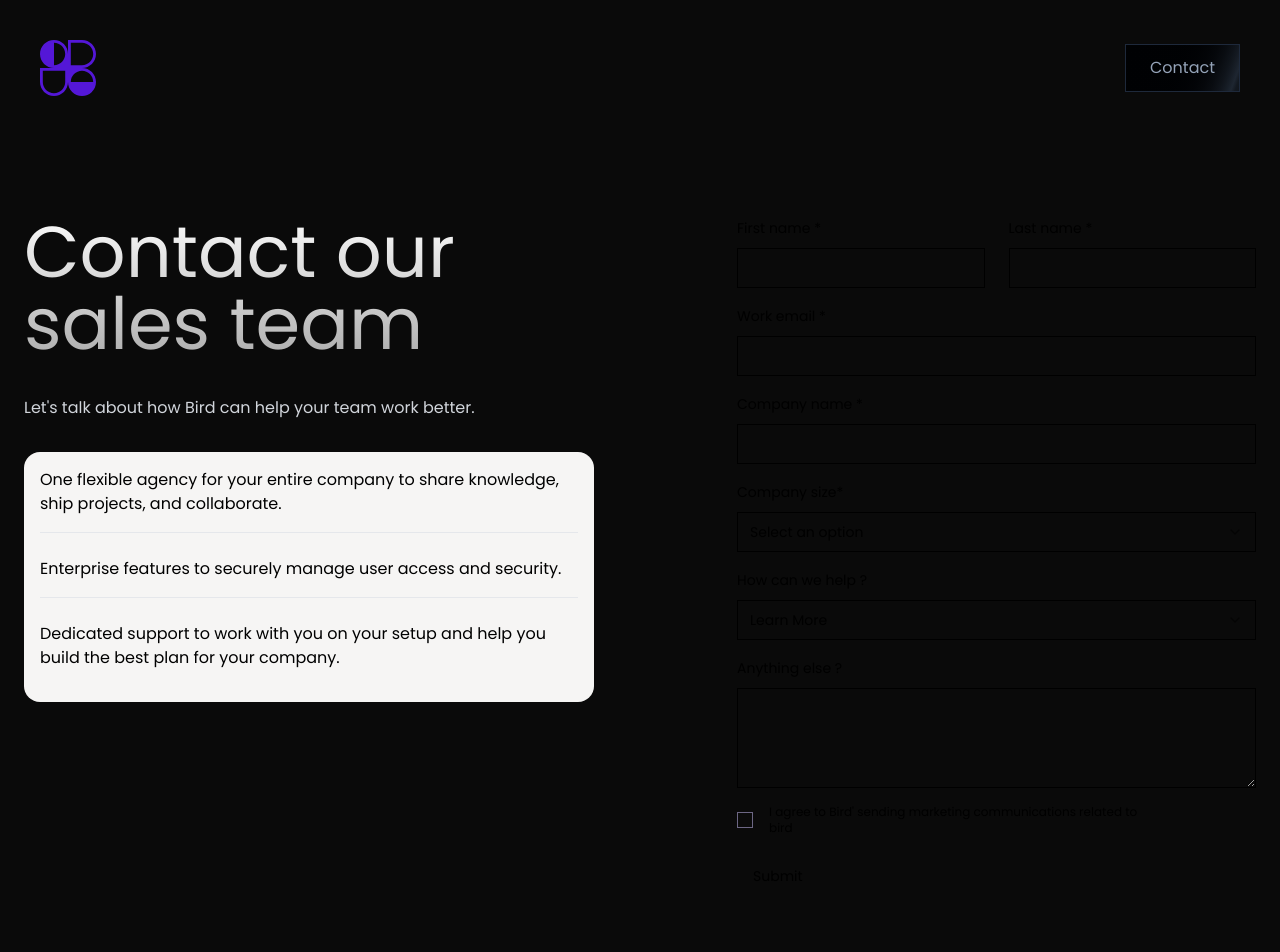
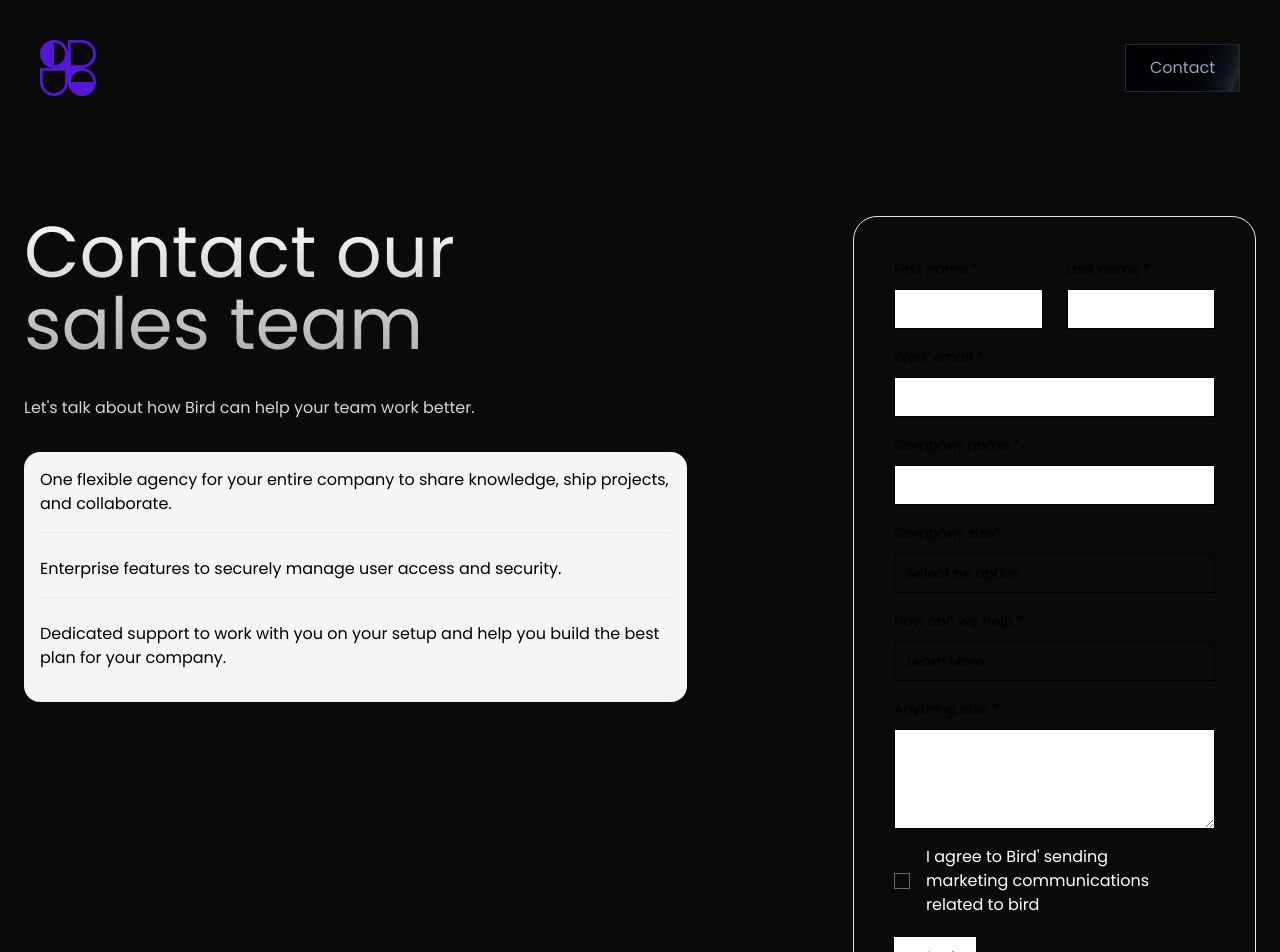
Before and after one commit to Beka-Merebashvili/Digital-Marketing-Agency, a Next.js app: page /contact in a window 1280 px wide. Shown: the top 952 px of the page. Built offline with nearby package versions, Linux system fonts and the light colour scheme.

Commit message:
change contact form styles

```diff
--- a/src/app/contact/page.tsx
+++ b/src/app/contact/page.tsx
@@ -155,12 +155,13 @@
           </div>
         </div>
 
+        {/* <div className="bg-white py-4 px-3"></div> */}
+
         <Form {...form}>
           {!submitted ? (
              <form
              onSubmit={form.handleSubmit(onSubmit)}
-              className="
-            space-y-4 "
+             className="space-y-4 h-full border rounded-3xl p-10 md:w-1/3 "
            >
              <div className="md:flex items-center gap-6 ">
                <FormField
@@ -181,9 +182,7 @@
                  name="last_name"
                  render={({ field }) => (
                    <FormItem className="items-center justify-center  w-full">
-                      <FormLabel className="w-60 text-sm ">
-                        Last name *
-                      </FormLabel>
+                     <FormLabel className="w-60 text-sm ">Last name *</FormLabel>
                      <FormControl>
                        <Input {...field} />
                      </FormControl>
@@ -210,9 +209,7 @@
                name="company_name"
                render={({ field }) => (
                  <FormItem className="items-center justify-center  w-full">
-                    <FormLabel className="w-60 text-sm">
-                      Company name *
-                    </FormLabel>
+                   <FormLabel className="w-60 text-sm">Company name *</FormLabel>
                    <FormControl>
                      <Input {...field} />
                    </FormControl>
@@ -221,12 +218,14 @@
              />
 
              <FormField
+               control={form.control}
+               name="job_title"
                render={({ field }) => (
                  <FormItem className="items-center justify-center w-full">
-                    <FormLabel className="w-60 text-sm ">
-                      Company size*
-                    </FormLabel>
-                    <Select onValueChange={field.onChange}>
+                   <FormLabel className="w-60 text-sm ">Company size*</FormLabel>
+                   <Select
+                     onValueChange={field.onChange}
+                   >
                      <FormControl>
                        <SelectTrigger>
                          <SelectValue placeholder="Select an option" />
@@ -244,7 +243,6 @@
                    </Select>
                  </FormItem>
                )}
-                name={""}
              />
 
              <FormField
@@ -301,7 +299,7 @@
                <div>
                  <Checkbox className="text-[#6c6684]" />
                </div>
-                <div className="text-xs font-light  md:w-3/4 mb-1">
+               <div className="text-white font-light  md:w-3/4 mb-1">
                  I agree to Bird&apos; sending marketing communications related
                  to bird
                </div>
@@ -310,8 +308,9 @@
              <div className="flex items-center gap-4">
                <Button
                  type="submit"
-                  className="text-sm font-light"
+                 className="bg-white text-sm font-light"
                  disabled={loading}
+                 variant="secondary"
                  onClick={() => form.handleSubmit(onSubmit)}
                >
                  Submit
@@ -333,6 +332,8 @@
             </>
           )}
         </Form>
+
+
       </div>
     </div>
   );
--- a/src/components/ui/form.tsx
+++ b/src/components/ui/form.tsx
@@ -93,7 +93,7 @@
   return (
     <Label
       ref={ref}
-      className={cn(error && "text-destructive", className)}
+      className={cn(error && "text-red-500", className)}
       htmlFor={formItemId}
       {...props}
     />
--- a/src/components/ui/input.tsx
+++ b/src/components/ui/input.tsx
@@ -11,7 +11,7 @@
       <input
         type={type}
         className={cn(
-          "flex h-10 w-full rounded-md border border-input bg-background px-3 py-2 text-sm ring-offset-background file:border-0 file:bg-transparent file:text-sm file:font-medium placeholder:text-muted-foreground focus-visible:outline-none focus-visible:ring-2 focus-visible:ring-ring focus-visible:ring-offset-2 disabled:cursor-not-allowed disabled:opacity-50",
+          "flex h-10 w-full rounded-md border border-input bg-white px-3 py-2 text-sm ring-offset-background file:border-0 file:bg-transparent file:text-sm file:font-medium placeholder:text-muted-foreground focus-visible:outline-none focus-visible:ring-2 focus-visible:ring-ring focus-visible:ring-offset-2 disabled:cursor-not-allowed disabled:opacity-50",
           className
         )}
         ref={ref}
--- a/src/components/ui/select.tsx
+++ b/src/components/ui/select.tsx
@@ -1,7 +1,7 @@
 "use client"
 
 import * as React from "react"
-import * as SelectPrimitive from "@radix-ui/react-select"
+import * as SelectPrimitive from "@radix-ui/react-select";
 import { Check, ChevronDown, ChevronUp } from "lucide-react"
 
 import { cn } from "@/lib/utils"
--- a/src/components/ui/textarea.tsx
+++ b/src/components/ui/textarea.tsx
@@ -10,7 +10,7 @@
     return (
       <textarea
         className={cn(
-          "flex min-h-[80px] w-full rounded-md border border-input bg-background px-3 py-2 text-sm ring-offset-background placeholder:text-muted-foreground focus-visible:outline-none focus-visible:ring-2 focus-visible:ring-ring focus-visible:ring-offset-2 disabled:cursor-not-allowed disabled:opacity-50",
+          "flex min-h-[80px] w-full rounded-md border border-input bg-white px-3 py-2 text-sm ring-offset-background placeholder:text-muted-foreground focus-visible:outline-none focus-visible:ring-2 focus-visible:ring-ring focus-visible:ring-offset-2 disabled:cursor-not-allowed disabled:opacity-50",
           className
         )}
         ref={ref}
```
Also changed, not shown: src/components/ui/toast.tsx (line endings or trailing spaces), src/components/ui/toaster.tsx (line endings or trailing spaces). Lines whose indentation alone changed are shown as unchanged.
